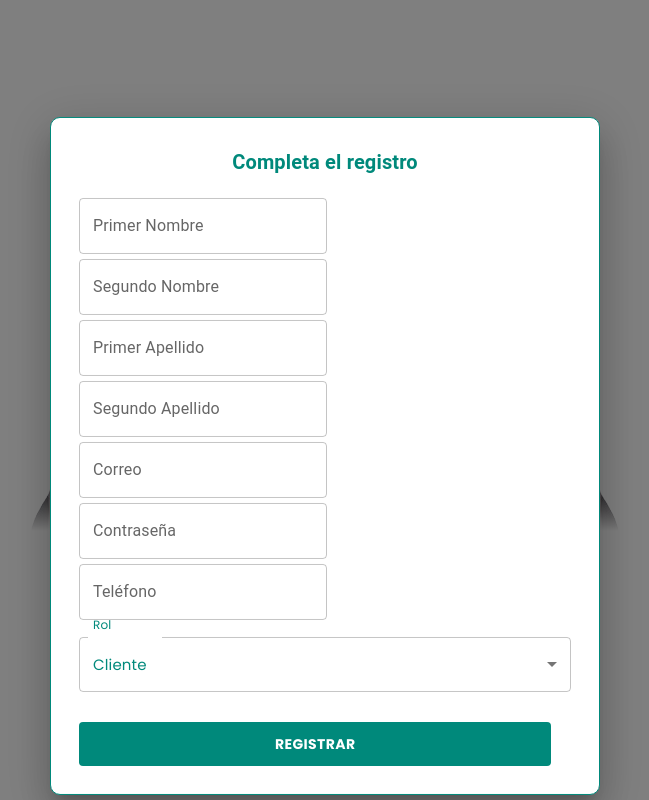
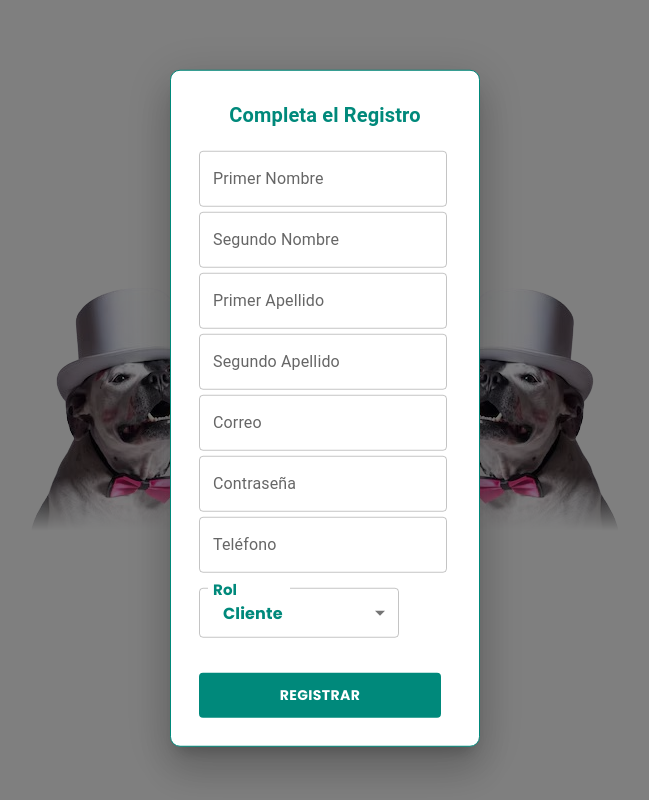
Before and after one commit to ackerT/VetFolk-Frontend, a React (Create React App) app: page /admin/usuario-datos in a window 1280 px wide. Both pictures are taken after a click on the button "REGISTRAR". Shown: the whole page, without its empty margins (315-964 px from the left). Built offline with nearby package versions, Linux system fonts and the light colour scheme.

Commit message:
Rol-registro

```diff
--- a/src/components/servicios/pages/UsuarioDatosPage.jsx
+++ b/src/components/servicios/pages/UsuarioDatosPage.jsx
@@ -73,6 +73,7 @@ export const UsuarioDatosPage = () => {
         padding: '10px',
         position: 'relative',
         minHeight: '100vh',
+        zIndex: 1,
       }}>
         {/* Imagen de fondo con desenfoque */}
         <img
@@ -84,18 +85,21 @@ export const UsuarioDatosPage = () => {
             left: '50%',
             transform: 'translate(-50%, -50%)',
             zIndex: -1,
-            maxWidth: '500%',
+            maxWidth: '550%',
             maxHeight: '500%',
             WebkitMaskImage: 'linear-gradient(to bottom, rgba(255, 255, 255, 1) 80%, rgba(0, 0, 0, 0))',
             maskImage: 'linear-gradient(to bottom, rgba(255, 255, 255, 1) 80%, rgba(0, 0, 0, 0))',
           }}
         />
 
-        <div style={{ width: '100%', maxWidth: '500px' }}>
-          <h2 style={{ fontFamily: 'Poppins, sans-serif', color: '#00897b'}}>
+        <div style={{ width: '90%',
+           maxWidth: '450px' }}>
+          <h2 style={{ fontFamily: 'Poppins, sans-serif',
+            fontWeight: 'bold',
+            fontSize: '30px',
+            color: '#00897b'}}>
             Registro Roles
           </h2>
-
           <Button onClick={() => setOpenModal(true)} style={buttonStyles}>
             Registrar
           </Button>
@@ -104,10 +108,10 @@ export const UsuarioDatosPage = () => {
           <Modal open={openModal} onClose={handleCloseModal}>
             <Box sx={{
               position: 'absolute',
-              top: '57%',
+              top: '51%',
               left: '50%',
               transform: 'translate(-50%, -50%)',
-              maxWidth: '550px',
+              maxWidth: '310px',
               bgcolor: 'background.paper',
               border: '1.5px solid #00897b',
               spacing:'15px',
@@ -115,10 +119,14 @@ export const UsuarioDatosPage = () => {
               boxShadow: 24,
               padding: '28px',
             }}>
-              <Typography variant="h6" sx={{ textAlign: 'center', color: '#00897b', marginBottom: '20px', fontWeight: 'bold'  }}>
-                Completa el registro
+              <Typography variant="h6" sx={{ textAlign: 'center',
+                color: '#00897b', marginBottom: '20px',
+
+                fontWeight: 'bold'  }}>
+                Completa el Registro
               </Typography>
               <form onSubmit={handleSubmit(onSubmit)} className="">
+            <div    className='grid grid-flow-col grid-rows-4 gap-4'>
                 {/* Primer y Segundo Nombre */}
                 <div className="">
                     <div>
@@ -143,7 +151,7 @@ export const UsuarioDatosPage = () => {
                 </div>
 
                 {/* Primer y Segundo Apellido */}
-                <div className="grid grid-cols-2 ">
+                <div className="">
                     <div>
                       <TextField
                         label="Primer Apellido"
@@ -151,7 +159,8 @@ export const UsuarioDatosPage = () => {
                         {...register("PrimerApellido", { required: "Primer apellido es requerido", maxLength: 50 })}
                         error={!!errors.PrimerApellido}
                         helperText={errors.PrimerApellido?.message}
-                      sx={{ marginBottom: '5px', input: { color: '#00897b' }}}
+                        sx={{ marginBottom: '5px',
+                          input: { color: '#00897b' }}}
                       />
                     </div>
 
@@ -160,11 +169,14 @@ export const UsuarioDatosPage = () => {
                         label="Segundo Apellido"
                         variant="outlined"
                         {...register("SegundoApellido", { maxLength: 50 })}
-                      sx={{ marginBottom: '5px', input: { color: '#00897b' }}}
+                        sx={{ marginBottom: '5px',
+                           input: { color: '#00897b' }}}
                       />
                     </div>
                 </div>
 
+              <div   className="">
+                  <div>
                     {/* Correo */}
                     <TextField
                       label="Correo"
@@ -176,9 +188,12 @@ export const UsuarioDatosPage = () => {
                           })}
                           error={!!errors.Correo}
                           helperText={errors.Correo?.message}
-                  sx={{ marginBottom: '5px', input: { color: '#00897b' }}}
+                          sx={{ marginBottom: '5px',
+                            input: { color: '#00897b' }}}
                         />
-
+                      </div>
+                      {/* contraseña */}
+                     <div>
                       {/* Contraseña */}
                       <TextField
                         label="Contraseña"
@@ -193,8 +208,12 @@ export const UsuarioDatosPage = () => {
                         })}
                         error={!!errors.Contraseña}
                         helperText={errors.Contraseña?.message}
-                  sx={{ marginBottom: '5px', input: { color: '#00897b' }}}
+                        sx={{ marginBottom: '5px',
+                           input: { color: '#00897b' }}}
                       />
+                      {/* Confirmar Contraseña */}
+                      </div>
+                  </div>
 
                     {/* Teléfono */}
                     <TextField
@@ -208,19 +227,37 @@ export const UsuarioDatosPage = () => {
                     />
 
                 {/* Asignar Rol */}
-                <FormControl fullWidth sx={{ marginBottom: '5px' }}>
+                <FormControl fullWidth sx={{ marginBottom: '0px' }}>
                   <InputLabel
                   style={{ color: '#00897b',
-                   fontFamily: 'Poppins, sans-serif ' }}>  Rol
+                   fontFamily: 'Poppins, sans-serif ',
+                    marginTop:'10px',//separacion de los botones
+                    withShadow:'5px',
+                    fontWeight:'bold',
+                    fontSize:'20px',
+                     }}>
+                     Rol
                  </InputLabel>
                   <Select
                     value={role}
                      type=" Asignar Rol"
                     onChange={(e) => setRole(e.target.value)}
                     label="Asignar Rol"
-                    sx={{ color: '#00897b', border: '0px solid #00897b',
-                      fontFamily: 'Poppins, sans-serif', fontSize: '15px'
-                       , marginTop:'12px' }}
+                    sx={{
+                      marginBottom: '10px',
+                      color: '#00897b',
+                    fontcolor: '#fff',
+                      border: '0px solid #00897b',
+                      fontFamily: 'Poppins, sans-serif',
+                      fontSize: '16px',
+                       height:'50px',
+                       fontWeight: 'bold',
+                        padding: '10px',// separo la letra delntro del input
+                        width: '200px',// ancho de los botones
+                        marginTop:'10px',//separacion de los botones
+                        spacing: '1px',
+
+                       }}
                   >
                     <MenuItem value="Cliente">Cliente</MenuItem>
                     <MenuItem value="Administrador">Administrador</MenuItem>
@@ -231,6 +268,8 @@ export const UsuarioDatosPage = () => {
 
                 {/* Botón para registrar */}
                 <Button type="submit" style={buttonStyles}>Registrar</Button>
+              {/* cierre del div del form  */}
+            </div>
               </form>
             </Box>
           </Modal>
@@ -240,7 +279,7 @@ export const UsuarioDatosPage = () => {
           {showSuccessAlert && (
             <Alert severity="success" onClose={() => setShowSuccessAlert(false)}
              style={{ marginTop: '20px' }}>
-              Usuario registrado con éxito.
+              Su registrato fue éxito.
             </Alert>
           )}
         </div>
```
Lines whose indentation alone changed are shown as unchanged.
